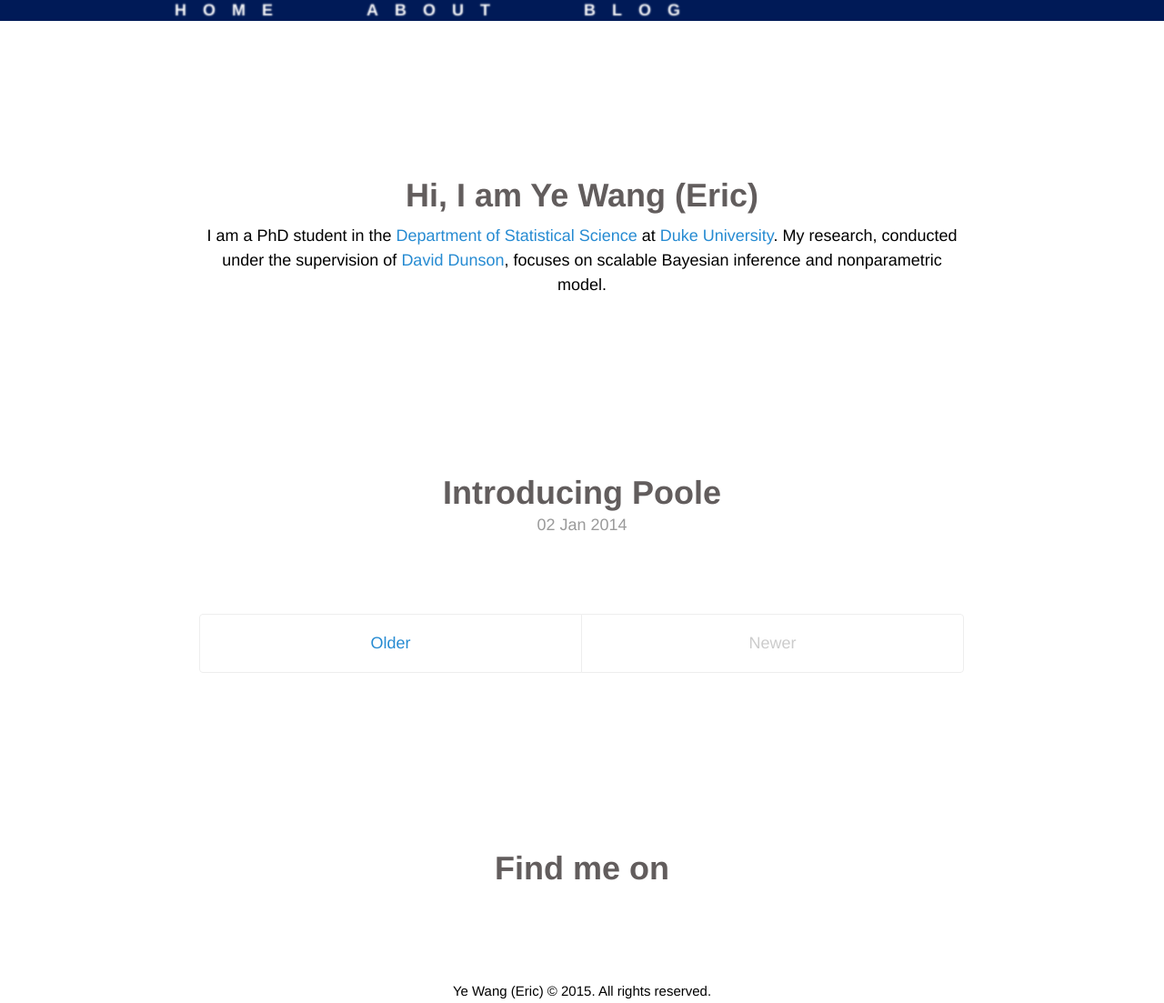
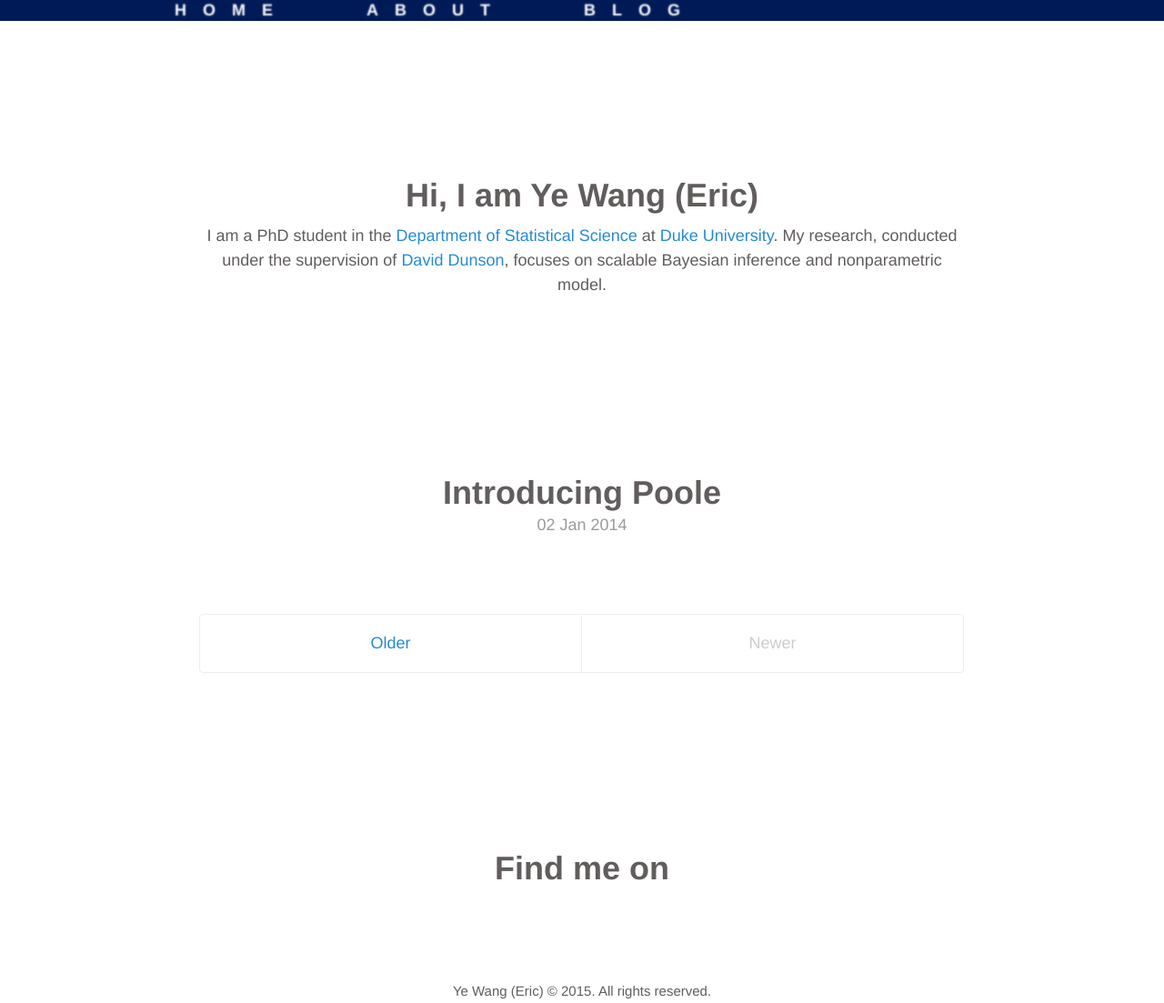
Before and after one commit to ericyewang/ericyewang.github.io, a Jekyll site: the page built from index.html, in a window 1280 px wide. Shown: the whole page at 91% size. Built offline with Jekyll 4.4.1, drawn with Linux system fonts in a browser that asks for light colours; the list of posts is cut into pages by our own code.

Commit message:
Update _base.scss

```diff
--- a/_sass/_base.scss
+++ b/_sass/_base.scss
@@ -25,7 +25,7 @@ html {
 }
 
 body {
-  color: #000;
+  color: #625D5D;
   background-color: #fff;
   -webkit-text-size-adjust: 100%;
       -ms-text-size-adjust: 100%;
```
